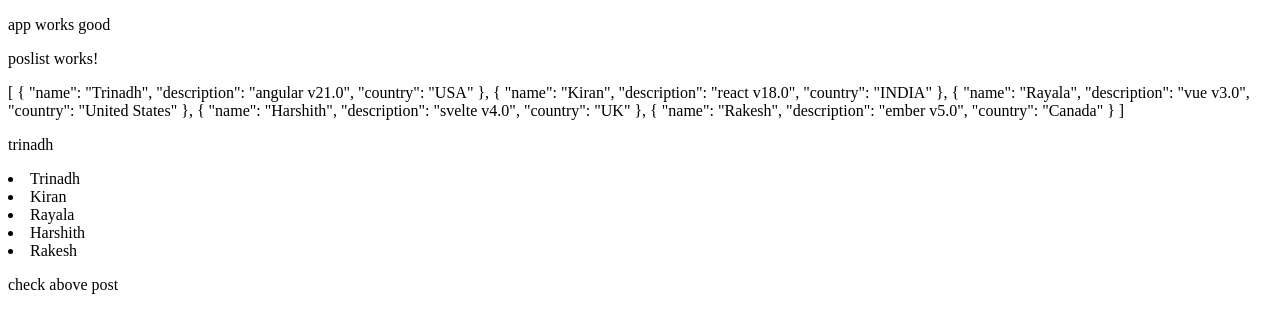
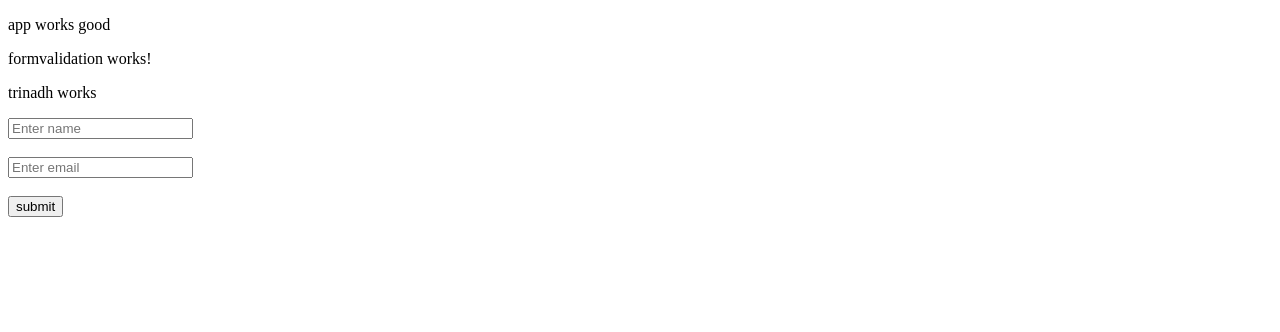
Before and after one commit to rayalatrinadh/My-ANGULAR-APP, an Angular app: page / in a window 1280 px wide. Shown: the top 332 px of the page. Built offline with nearby package versions, Linux system fonts and the light colour scheme.

Commit message:
formvalidationchanges

```diff
--- a/src/app/app.html
+++ b/src/app/app.html
@@ -1,8 +1,8 @@
 <p>app works good</p>
 
-<app-poslist></app-poslist>
 
 
+<!-- 2026 January changes -->
 <!-- <app-profile></app-profile> -->
 
 <!-- <button (click)="changeName()">Change Name</button>  -->
@@ -10,3 +10,11 @@
 <!-- <p>above button check</p>
 
 <app-post></app-post> -->
+
+
+<!-- 2026 January 25, changes commmented -->
+<!-- <app-poslist></app-poslist> -->
+
+<app-formvalidation></app-formvalidation>
+
+<!-- <p>works app form validatin</p> -->
--- a/src/app/app.ts
+++ b/src/app/app.ts
@@ -1,10 +1,11 @@
 import { Component, signal } from '@angular/core';
 
 import { Poslist } from "./poslist/poslist";
+import { Formvalidation } from './formvalidation/formvalidation';
 
 @Component({
   selector: 'app-root',
-  imports: [Poslist],
+  imports: [Formvalidation],
   templateUrl: './app.html',
   styleUrl: './app.css'
 })
--- /dev/null
+++ b/src/app/formvalidation/formvalidation.css
@@ -0,0 +1,3 @@
+.theaError {
+    color: red;
+}
--- /dev/null
+++ b/src/app/formvalidation/formvalidation.html
@@ -0,0 +1,17 @@
+<p>formvalidation works!</p>
+
+
+<p>trinadh works</p>
+
+
+<form (submit)="submitForm(f)" #f=ngForm>
+
+    <input name = "fullName" type = "text" placeholder = "Enter name" ngModel #fullName="ngModel" (change)="getValue(fullName)"  />
+
+
+
+   <br><br>
+   <input type = "text" name = "email" placeholder = "Enter email" ngModel/>
+<br><br>
+   <button>submit</button>
+</form>
--- /dev/null
+++ b/src/app/formvalidation/formvalidation.ts
@@ -0,0 +1,25 @@
+import { Component } from '@angular/core';
+import { FormsModule } from '@angular/forms';
+
+@Component({
+  selector: 'app-formvalidation',
+  imports: [FormsModule],
+  templateUrl: './formvalidation.html',
+  styleUrl: './formvalidation.css',
+})
+export class Formvalidation {
+
+  submitForm(event : any){
+    console.log(Event.name)
+    console.log(event.name);
+    console.log(event.value.name);
+    console.log("::-----submit form clicked");
+    console.log(event);
+  }
+
+  getValue(fullName : any){
+    console.log(fullName);
+    console.log("full name ngmodel control form triggered");
+  }
+
+}
--- a/src/app/poslist/poslist.html
+++ b/src/app/poslist/poslist.html
@@ -1,10 +1,10 @@
 <p>poslist works!</p>
-<p>{{ posts | json}} </p>
+<!-- <p>{{ posts | json}} </p>
 
 <p>trinadh</p>
 
 @for(post of posts; track post){
    <li>{{post.name}}</li>
-}
+} -->
 
 <p>check above post</p>
```
Also changed, not shown: 1 other file (tests, documents, lock files or other folders).
